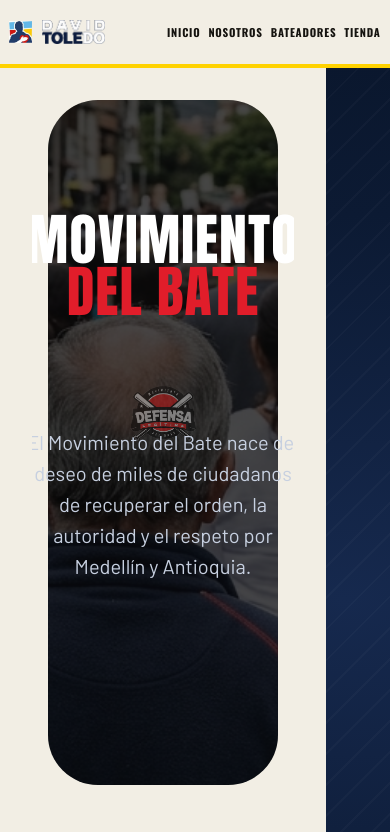
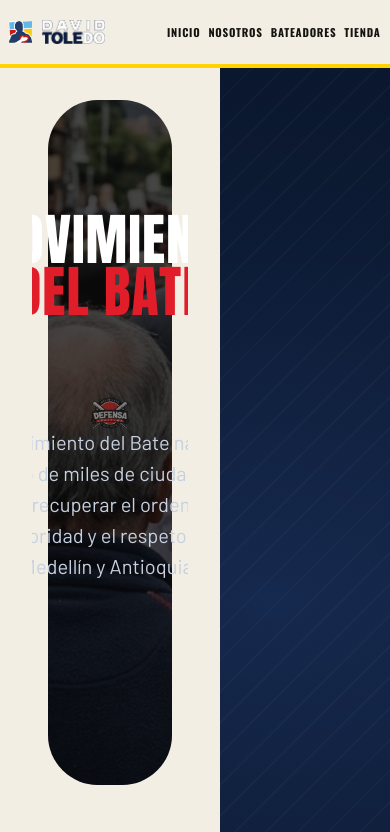
Before and after one commit to EsneiderCdD/movimiento-bate, a Next.js app: page / in a window 390 px wide. Shown: the top 832 px of the page. Built offline with nearby package versions, Linux system fonts and the light colour scheme.

Commit message:
feat(Hero): Desing

```diff
--- a/src/components/specific/hero/Hero.module.css
+++ b/src/components/specific/hero/Hero.module.css
@@ -146,13 +146,3 @@
   max-width: 560px;
   margin: 0;
 }
-
-@media (max-width: 768px) {
-  .page {
-    padding-right: 64px;
-  }
-
-  .strip {
-    width: 64px;
-  }
-}
```
